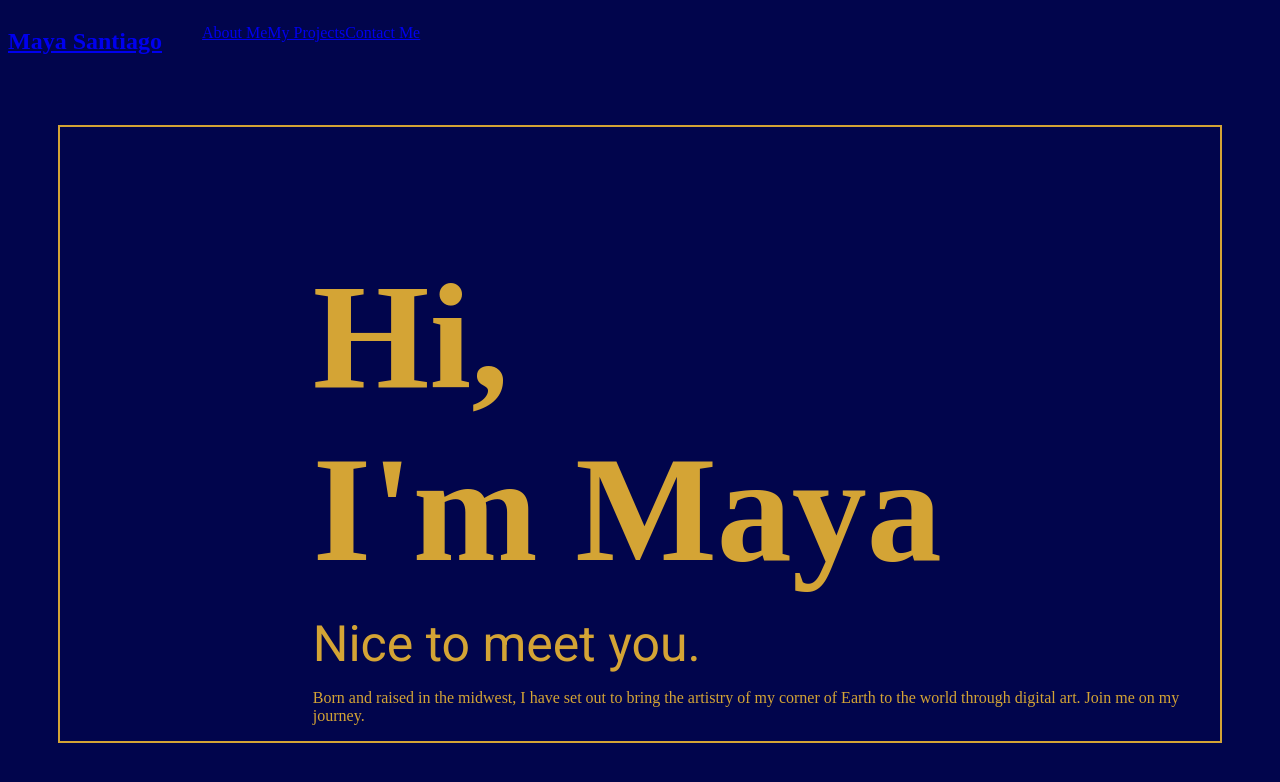
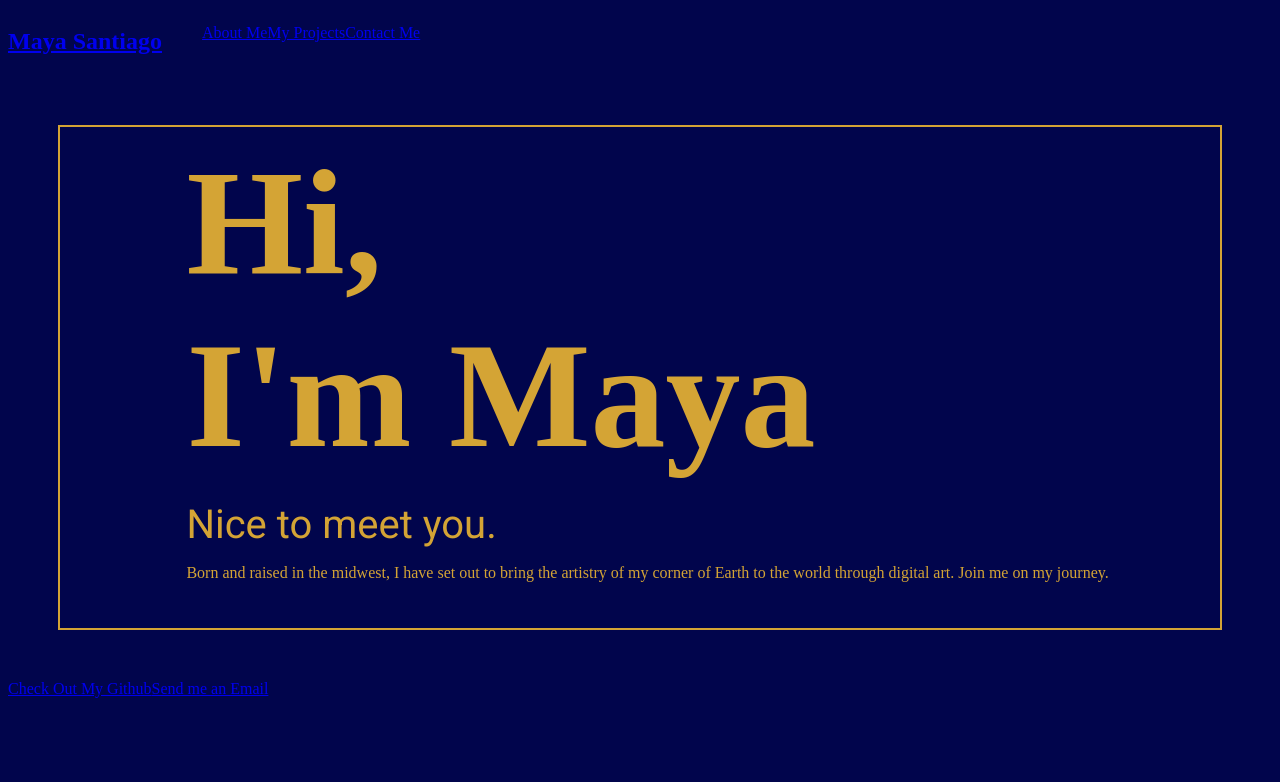
Before and after one commit to msatori/maya-santiago, a React (Create React App) app in the folder maya-santiago/: page / in a window 1280 px wide. Shown: the top 782 px of the page. Built offline with nearby package versions, Linux system fonts and the light colour scheme; a web font is replaced by a local one.

Commit message:
created contact component

```diff
--- a/maya-santiago/src/App.js
+++ b/maya-santiago/src/App.js
@@ -2,6 +2,7 @@ import React from 'react';
 //component imports
 import About from './components/About';
 import Nav from './components/Nav';
+import Contact from './components/Contact'
 //style imports
 
 
@@ -12,6 +13,7 @@ function App() {
       <main>
         <About></About>
       </main>
+      <Contact></Contact>
     </div>
   );
 }
--- /dev/null
+++ b/maya-santiago/src/components/Contact/index.js
@@ -0,0 +1,14 @@
+import React from 'react';
+
+const Contact = () => {
+    return(
+        <section className='contact'>
+            <div className="contact-container">
+                <a href="https://github.com/msatori">Check Out My Github</a>
+                <a href="mailto:msatori.code@gmail.com">Send me an Email</a>
+            </div>
+        </section>
+    )
+};
+
+export default Contact;
--- a/maya-santiago/src/index.css
+++ b/maya-santiago/src/index.css
@@ -23,7 +23,8 @@ nav a:hover {
 
 .about-container {
   color: #D4A435;
-  padding-left: 20%;
+  padding-left: 10%;
+  padding-bottom: 30px;
   border: 2px solid #D4A435;
   margin: 50px;
 }
@@ -32,9 +33,11 @@ nav a:hover {
   font-size: 150px;
   margin-bottom: 20px;
   text-shadow: 4px 3px 0px #fff, 9px 8px 0px rbga(0, 0, 0, 0, 0.15);
+  margin-top: 10px;
 }
 .about-container span {
   font-family: "Roboto", sans-serif;
-  font-size: 50px;
+  font-size: 40px;
   text-shadow: 4px 3px 0px #fff, 9px 8px 0px rbga(0, 0, 0, 0, 0.15);
+  margin-bottom: 75px;
 }
--- a/maya-santiago/src/index.scss
+++ b/maya-santiago/src/index.scss
@@ -37,7 +37,8 @@ nav {
 
 .about-container {
     color: $font-color;
-    padding-left: 20%;
+    padding-left: 10%;
+    padding-bottom: 30px;
     border: 2px solid $font-color;
     margin: 50px;
 
@@ -46,11 +47,13 @@ nav {
         font-size: 150px;
         margin-bottom: 20px;
         text-shadow: $text-shadow;
+        margin-top: 10px;
     }
 
     span {
         font-family: $text;
-        font-size: 50px;
+        font-size: 40px;
         text-shadow: $text-shadow;
+        margin-bottom: 75px;
     }
   }
```
Also changed, not shown: maya-santiago/src/components/Projects/index.js (added), 1 other file (tests, documents, lock files or other folders).
